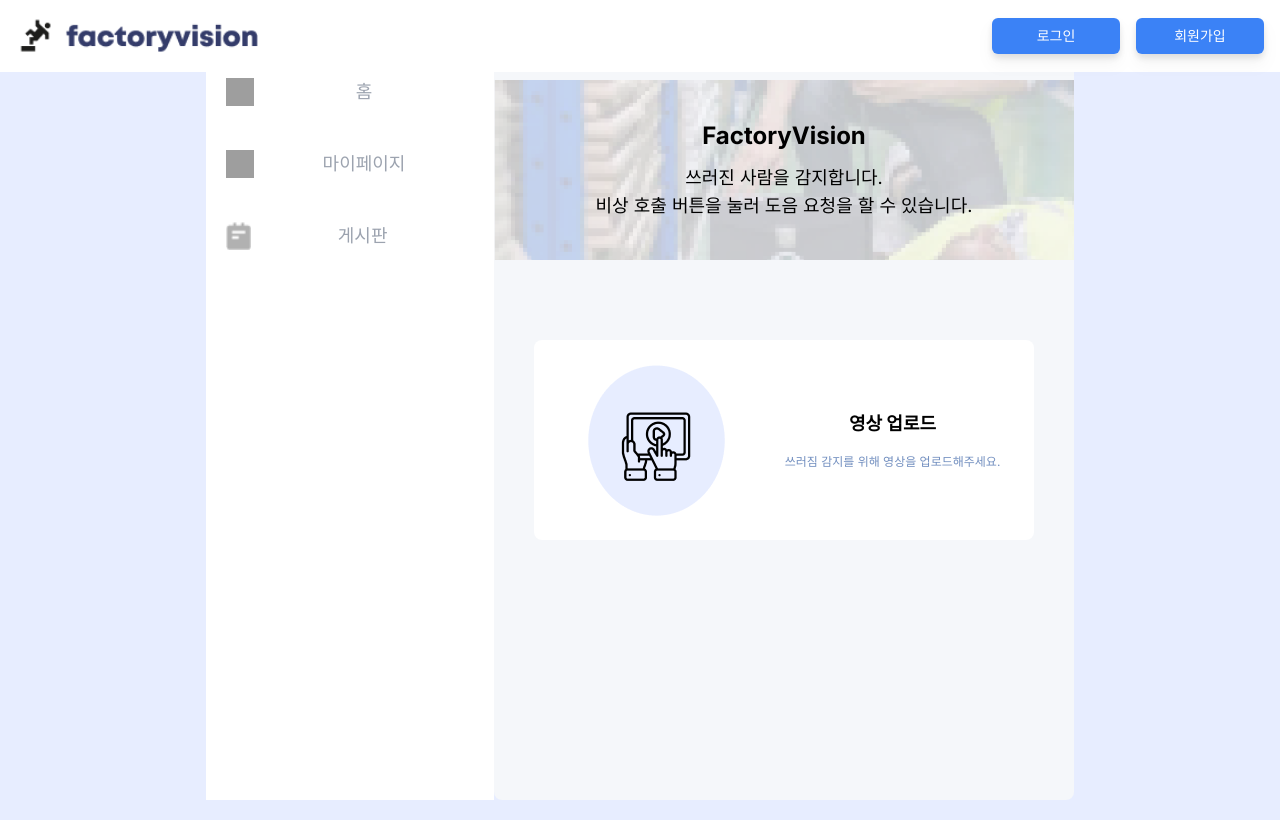
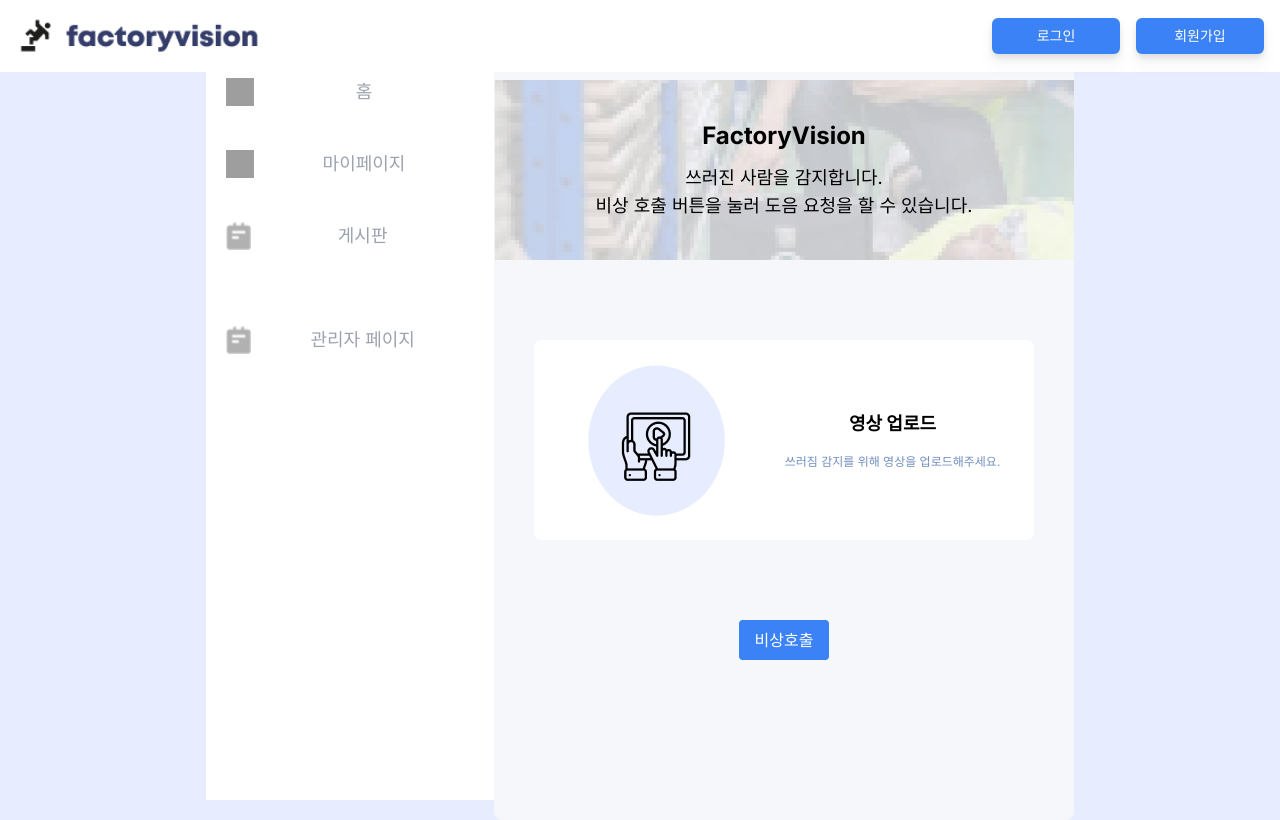
Before and after one commit to factoryvision/frontend, a Next.js app in the folder factoryvision/: page / in a window 1280 px wide. Built offline with nearby package versions, Linux system fonts and the light colour scheme; no server answers; grey boxes are pictures that could not be loaded.

Commit message:
[feat] 호출알람 기능 추가

```diff
--- a/factoryvision/src/app/components/sidebar.tsx
+++ b/factoryvision/src/app/components/sidebar.tsx
@@ -31,6 +31,15 @@ const Sidebar = () => {
           </span>
         </button>
       </Link>
+      <Link href="/manager/home">
+        <button className="flex items-center p-5 my-8 w-full h-10 rounded-lg hover:bg-[#2D60FF] focus:outline-none focus:bg-gray-600">
+          <img src="/board.png" alt="logo" className="w-7 h-7" />
+
+          <span className="text-lg w-full text-center text-gray-400	">
+            관리자 페이지
+          </span>
+        </button>
+      </Link>
     </div>
     // </div>
   );
--- a/factoryvision/src/app/manager/alram/page.tsx
+++ b/factoryvision/src/app/manager/alram/page.tsx
@@ -13,7 +13,7 @@ const Alram = () => {
     const totalPages = 5
 
     interface AlramInfo {
-        userInfo: string;
+        userId: string;
         name: string;
         phone: string;
       }
@@ -22,7 +22,7 @@ const Alram = () => {
         // 사용자 데이터를 가져오는 비동기 함수
         const fetchAlramData = async () => {
             try {
-                const response = await fetch("http://localhost:8080/factoryvision/emergency", {
+                const response = await fetch("http://localhost:8080/factoryvision/admin/emergency", {
                     method: "GET",
                     headers: {
                         "Content-Type": "application/json",
@@ -63,21 +63,17 @@ const Alram = () => {
                         <img src="/realtime.png" className="w-[8rem] mt-3 ml-3" />
                     </div>
 
-                    <div className='bg-white w-[45rem] h-[20rem] mt-3 ml-10'>
-                        영상
-                    </div>
 
-                    <div className="text-blue-500 mt-5 ml-10 bold">출력결과</div>
+                    <div className="text-blue-500 mt-5 ml-10 bold">호출 알람 조회</div>
 
                     <div className='flex flex-col bg-white w-[60rem] h-[20rem] mt-2 ml-10'>
                         <div className='text-gray-500 flex flex-row gap-20  ml-7 mt-5'>
-                            <span>순서</span> <span>이름</span> <span>전화번호</span>  <span>아이디</span>
+                            <span>순서</span> <span>이름</span> <span>전화번호</span>
                         </div>
                         <hr className="border-gray-300 mt-3" />
                         {alrams.map((user: AlramInfo, index) => (
                             <div key={index} className="flex flex-row ml-5 mt-3 gap-20">
                                 <span>{index + 1}</span> {/* 순서 */}
-                                <span>{user.userInfo}</span> {/* 아이디 */}
                                 <span>{user.name}</span> {/* 이름 */}
                                 <span>{user.phone}</span> {/* 전화번호 */}
 
--- a/factoryvision/src/app/manager/userInfo/page.tsx
+++ b/factoryvision/src/app/manager/userInfo/page.tsx
@@ -3,11 +3,13 @@ import Link from 'next/link';
 import { ChangeEvent, useState, useEffect } from "react";
 import Sidebar from "@/app/components/sidebar";
 import Header from "@/app/components/header";
+import { useRouter } from "next/navigation";
 
 
 const UserInfo = () => {
 
     const [users, setUsers] = useState([]);
+    const router = useRouter();
 
     const currentPage = 2;
     const totalPages = 5
@@ -24,7 +26,7 @@ const UserInfo = () => {
         // 사용자 데이터를 가져오는 비동기 함수
         const fetchUserData = async () => {
             try {
-                const response = await fetch("http://localhost:8080/factoryvision/userInfo", {
+                const response = await fetch("http://localhost:8080/factoryvision/admin/userInfo", {
                     method: "GET",
                     headers: {
                         "Content-Type": "application/json",
@@ -35,7 +37,10 @@ const UserInfo = () => {
                 console.log("전체 사용자 정보",response);
                 setUsers(data); // 사용자 데이터를 상태에 설정
             } catch (error) {
-                console.error('Error fetching user data:', error);
+
+                console.error('전체 사용자 정보 가져오기 실패:', error);
+                alert('권한이 없습니다. 사용자 정보를 가져올 수 없습니다.');
+                router.push("/manager/home");
             }
         };
 
--- a/factoryvision/src/app/page.tsx
+++ b/factoryvision/src/app/page.tsx
@@ -1,16 +1,44 @@
 "use client";
-import React, { useState } from "react";
+import React, { useState, useEffect } from "react";
 import { useRef } from "react";
 import Sidebar from "@/app/components/sidebar";
 import Header from "@/app/components/header";
 import Link from "next/link";
 import { useRouter } from "next/navigation";
 
+
 const Home = () => {
 
   const router = useRouter();
   const [video, setVideo] = useState<File | null>(null);
   const fileRef = useRef<HTMLInputElement>(null);
+  const [userId, setUserId] = useState<string | null>(null);
+
+  useEffect(() => {
+    const fetchUserId = async () => {
+      try {
+        const response = await fetch("http://localhost:8080/factoryvision/tokenInfo", {
+          method: "GET",
+          headers: {
+            "Content-Type": "application/json",
+            "Authorization": `${localStorage.getItem("access-token")}`
+          },
+        });
+        if (response.ok) {
+          const userId = await response.text(); // 사용자 아이디만 받아옴
+          console.log("현재 사용자1",userId);
+          setUserId(userId);
+        } else {
+          console.error("사용자 아이디를 가져오는데 실패했습니다.",response);
+
+        }
+      } catch (error) {
+        console.error("사용자 아이디를 가져오는데 에러가 발생했습니다:", error);
+      }
+    };
+
+    fetchUserId(); // useEffect가 호출되면 사용자 아이디를 가져오는 함수 호출
+  }, []);
 
 
   // input click method
@@ -58,7 +86,35 @@ const Home = () => {
     }
   };
 
-  // uploadFile('영상파일.mp4', video);
+
+  const handleEmergencyCall = async () => {
+    console.log("현재 사용자",userId);
+    try {
+      const response = await fetch('http://localhost:8080/factoryvision/emergency', {
+        headers: {
+          "Content-Type": "application/json",
+          "Authorization": `${localStorage.getItem("access-token")}`
+        },
+        method: 'POST',
+        body: JSON.stringify({
+          userId,
+        }),
+      });
+      console.log("비상알람 res",response);
+      if (response.ok) {
+        console.log('비상 호출이 성공적으로 전송되었습니다.');
+        // 추가적인 작업이 필요한 경우 여기에 작성
+      } else {
+        console.error('비상 호출 전송에 실패했습니다.');
+      }
+    } catch (error) {
+      console.error('비상 호출 중 오류가 발생했습니다:', error);
+    }
+  };
+
+
+
+
 
 
   return (
@@ -107,7 +163,18 @@ const Home = () => {
                     쓰러짐 감지를 위해 영상을 업로드해주세요.
                   </p>
                 </div>
+
               </div>
+
+              <div className="flex justify-center items-center mt-20">
+                <button
+                  className="bg-blue-500 hover:bg-blue-700 text-white py-2 px-4 rounded p-5"
+                  onClick={handleEmergencyCall}>
+                  비상호출
+                </button>
+              </div>
+
+
             </div>
           </div>
         </div>
```
